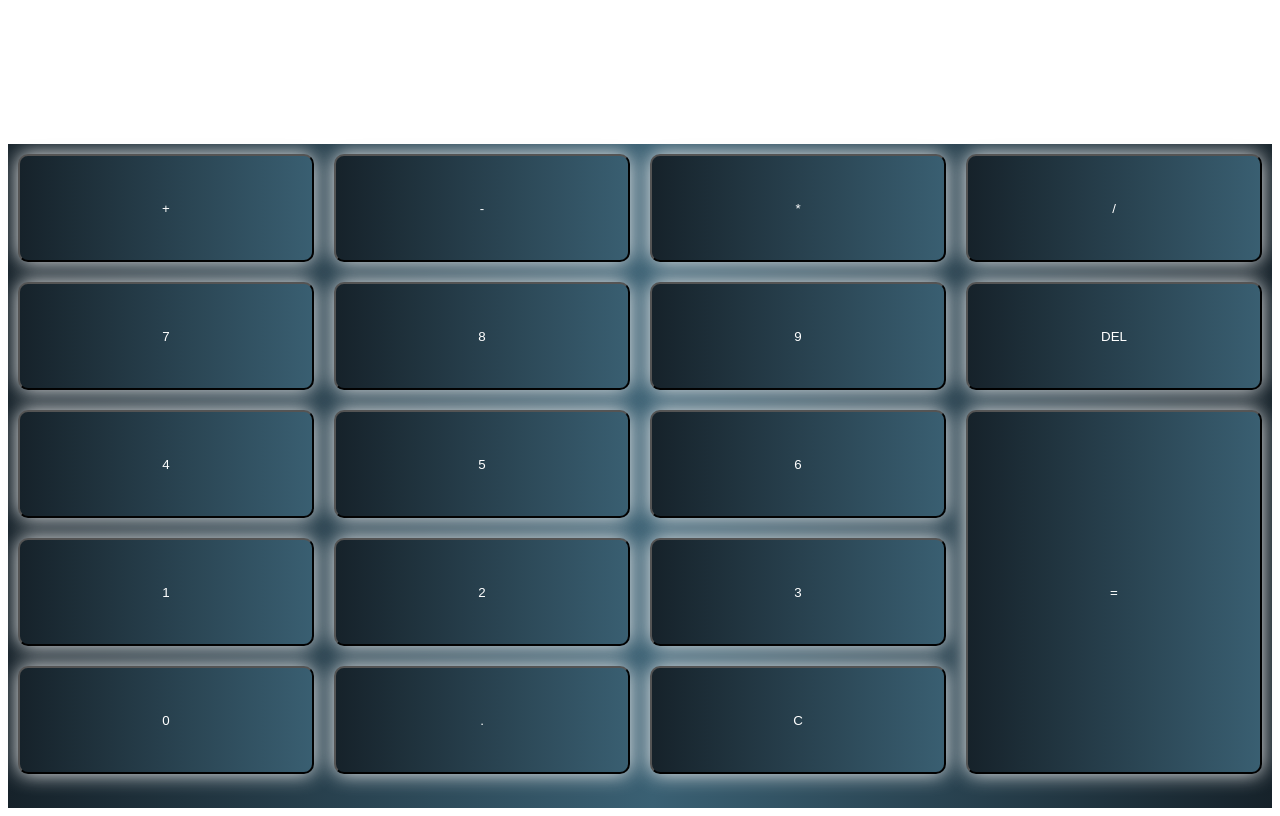
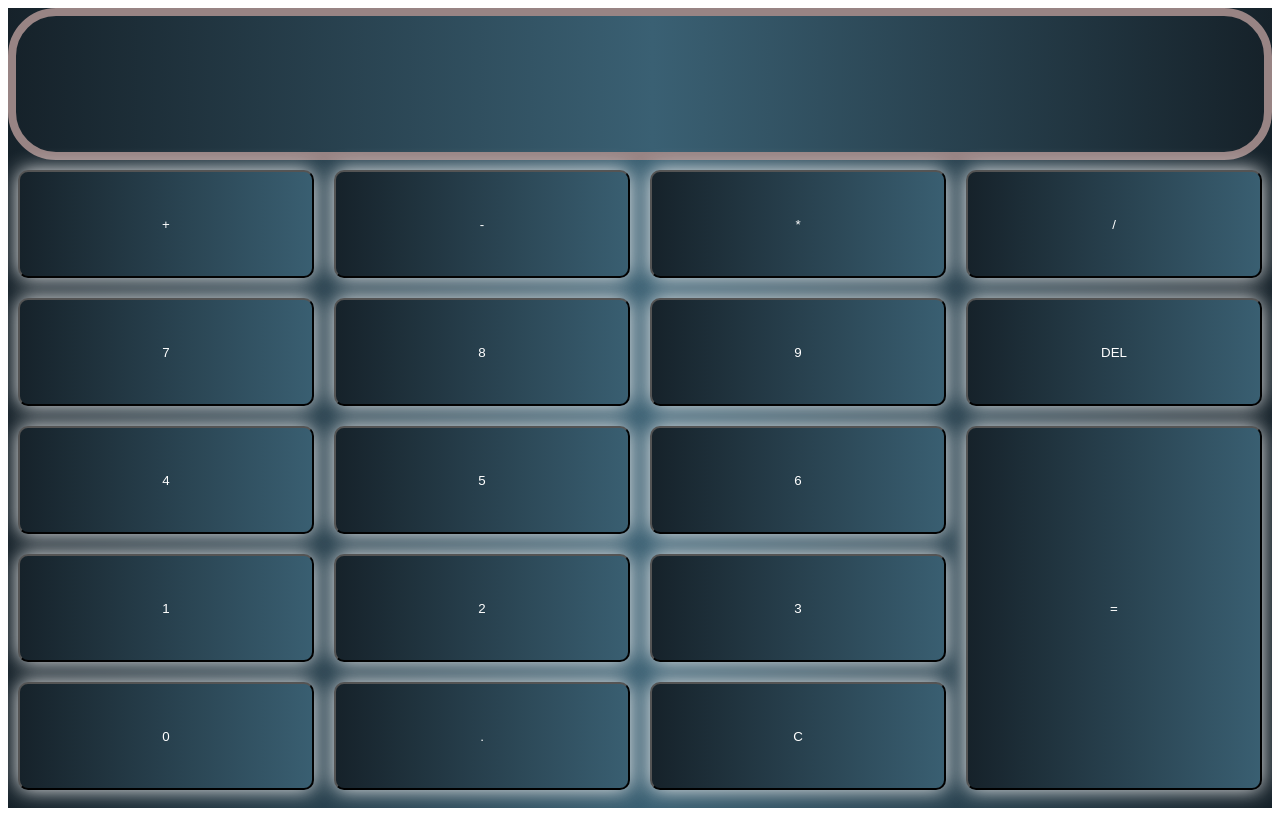
Before and after one commit to Syoxz/React_Calculator, a React (Create React App) app: page / in a window 1280 px wide. Built offline with nearby package versions, Linux system fonts and the light colour scheme.

Commit message:
Border hinzufgefügt & Output Hintergrund geändert

```diff
--- a/src/index.css
+++ b/src/index.css
@@ -7,10 +7,13 @@
 
 .output {
   display: flex;
-  font-size: 3rem;
+  font-size: 4rem;
+  border: 0.5rem solid rgb(152, 132, 132);
+  border-radius: 3rem;
   color: black;
   font-family: 'Courier New', Courier, monospace;
-  background: white;
+  background: linear-gradient(to right, #16222A 0%, #3A6073  51%, #16222A  100%);
+
   text-align: center;
   justify-content: center;
   align-items: center;
```
